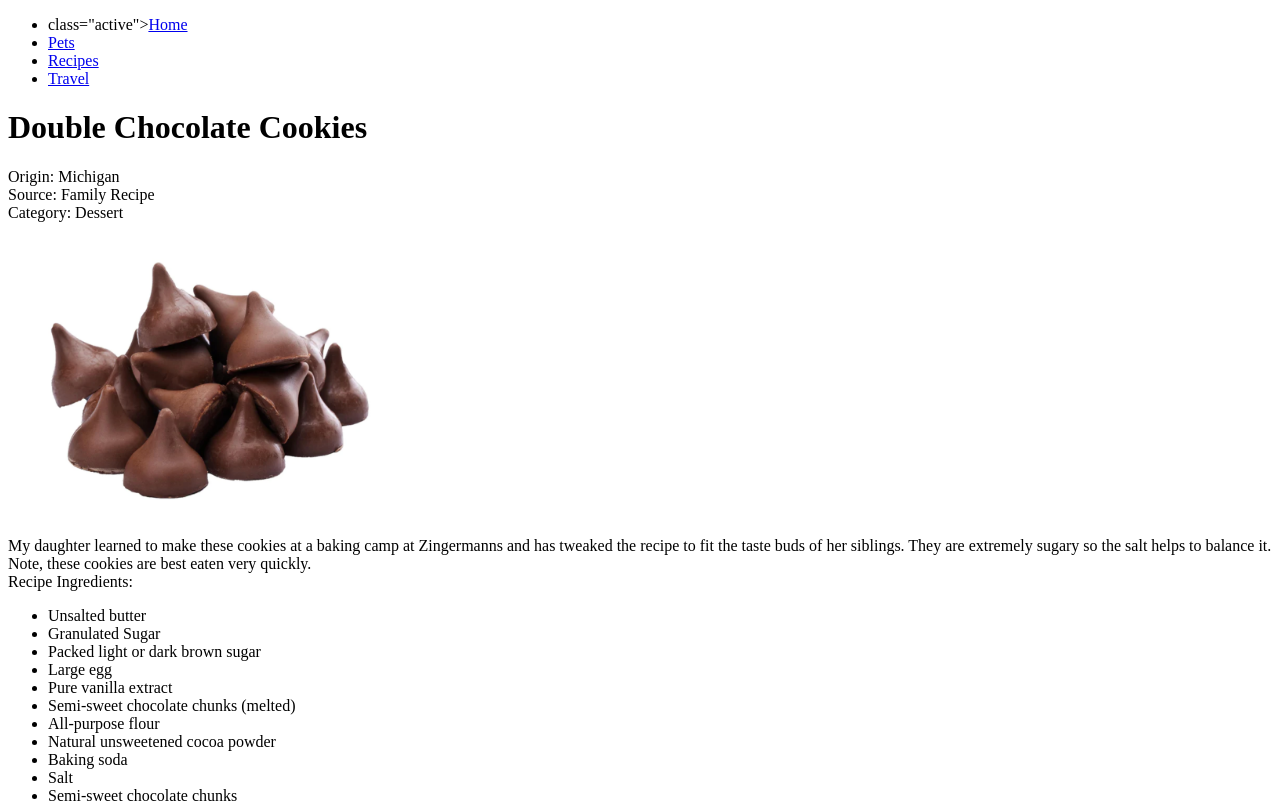
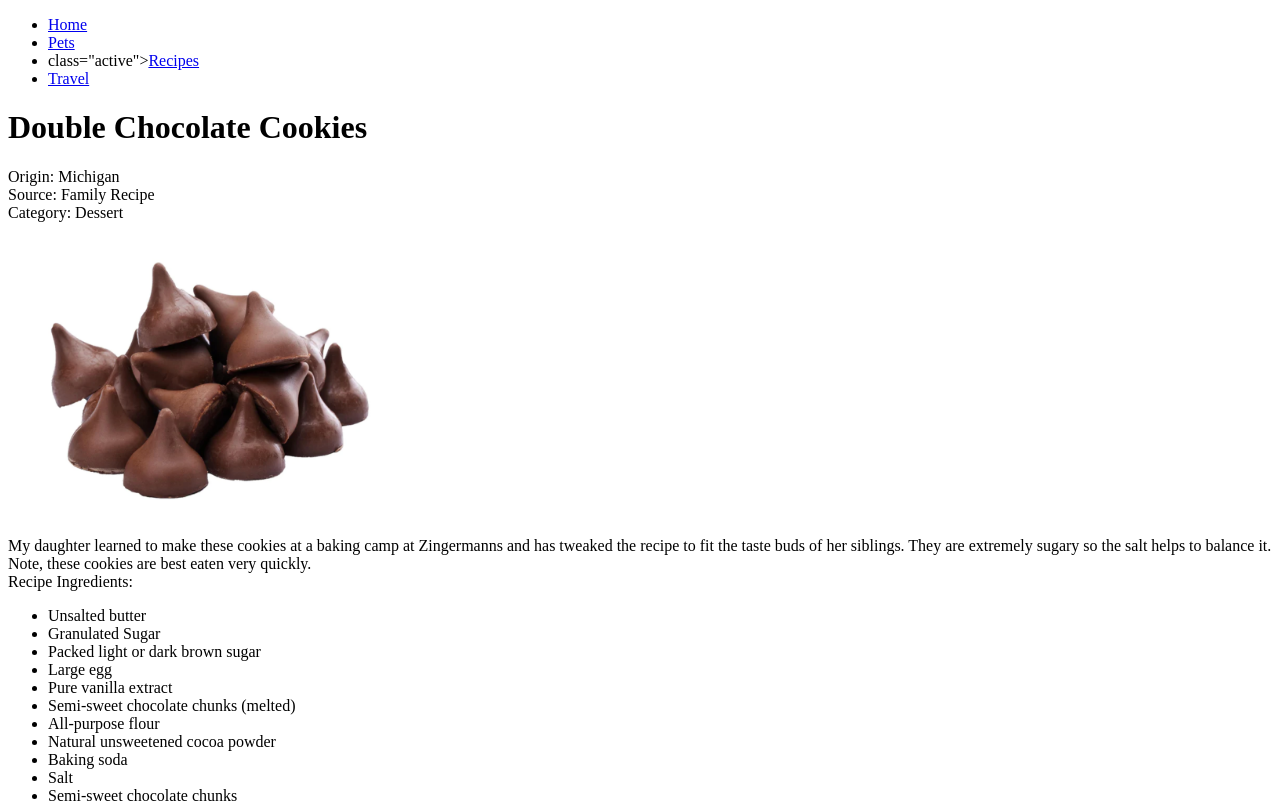
Before and after one commit to julienit/539week2, a plain HTML site: page recipes.html in a window 1280 px wide. Shown: the top 808 px of the page. Drawn offline with Linux system fonts and the light colour scheme.

Commit message:
Update recipes.html

```diff
--- a/recipes.html
+++ b/recipes.html
@@ -8,9 +8,9 @@
 <body>
      <nav>
             <ul>
-                <li> class="active"><a href ="index.html">Home</a></li>
-                <li><a href = "pets.html">Pets</a></li>
-                <li><a href = "recipes.html">Recipes</a></li>
+                <li><a href="index.html">Home</a></li>
+                <li><a href ="pets.html">Pets</a></li>
+                <li>class="active"><a href ="recipes.html">Recipes</a></li>
                 <li><a href = "travel.html">Travel</a></li>
 
             </ul>
```
